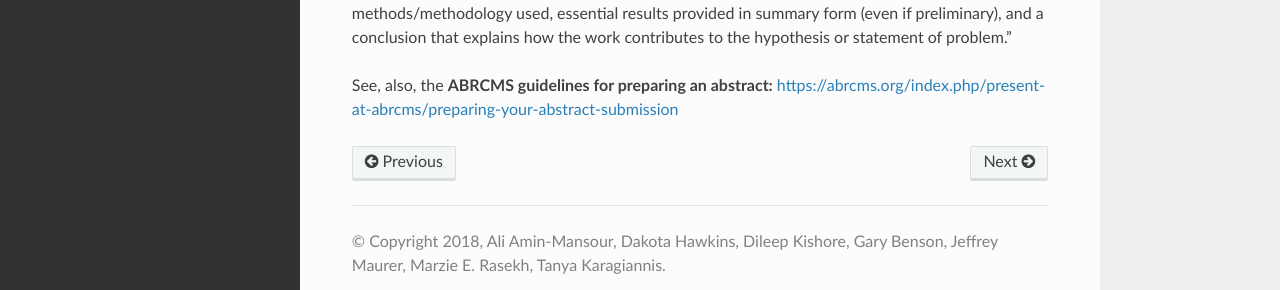
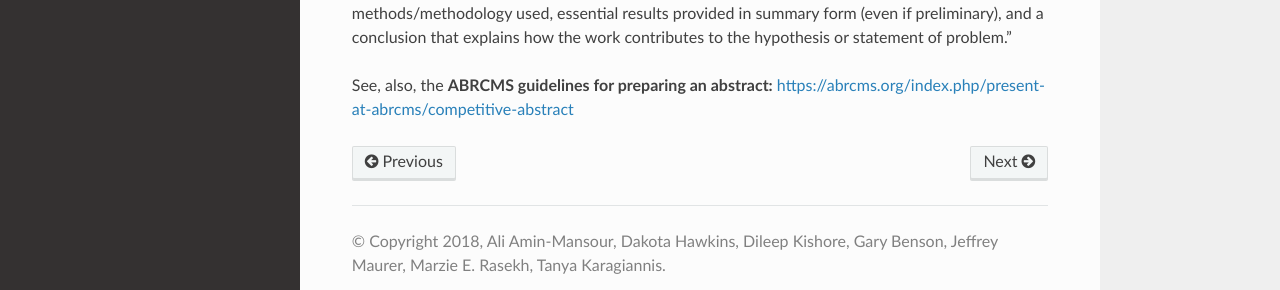
Before and after one commit to BRITE-REU/programming-workshops, a Sphinx documentation site: the page built from source/workshops/08_posters/Abstracts.rst, in a window 1280 px wide and 1002 px high. Shown: the part 667-957 px from the top of the window. Built offline with Sphinx 7.4.7 and the Read the Docs theme 2.0.0, drawn with Linux system fonts in a browser that asks for light colours; some of the changed lines change nothing that is shown.

Commit message:
Update Abstracts.rst

```diff
--- a/source/workshops/08_posters/Abstracts.rst
+++ b/source/workshops/08_posters/Abstracts.rst
@@ -25,4 +25,4 @@ Abstract Draft Guidelines
 
 From the **ABRCMS National Conference website**: "Your abstract must contain a hypothesis or statement about the problem under investigation, a statement of the experimental methods/methodology used, essential results provided in summary form (even if preliminary), and a conclusion that explains how the work contributes to the hypothesis or statement of problem."
 
-See, also, the **ABRCMS guidelines for preparing an abstract:** https://abrcms.org/index.php/present-at-abrcms/preparing-your-abstract-submission
+See, also, the **ABRCMS guidelines for preparing an abstract:** https://abrcms.org/index.php/present-at-abrcms/competitive-abstract
```
